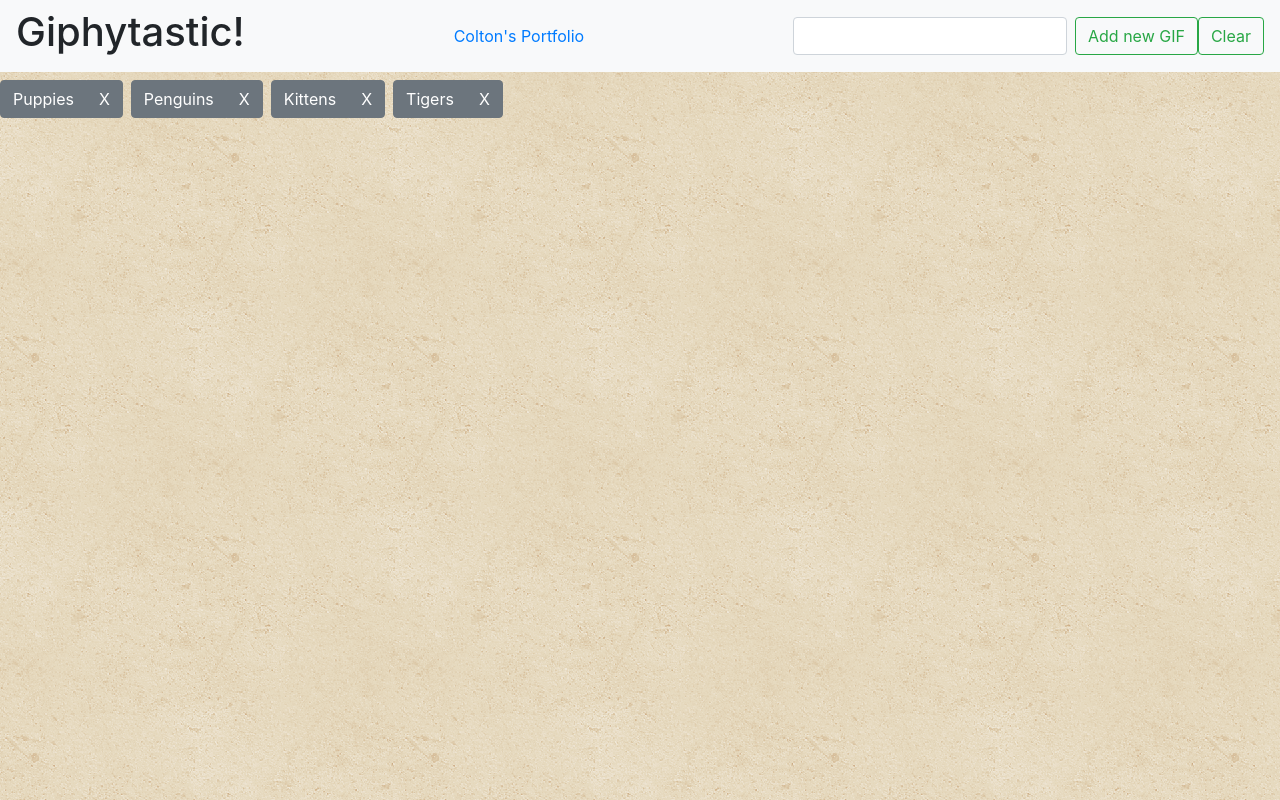
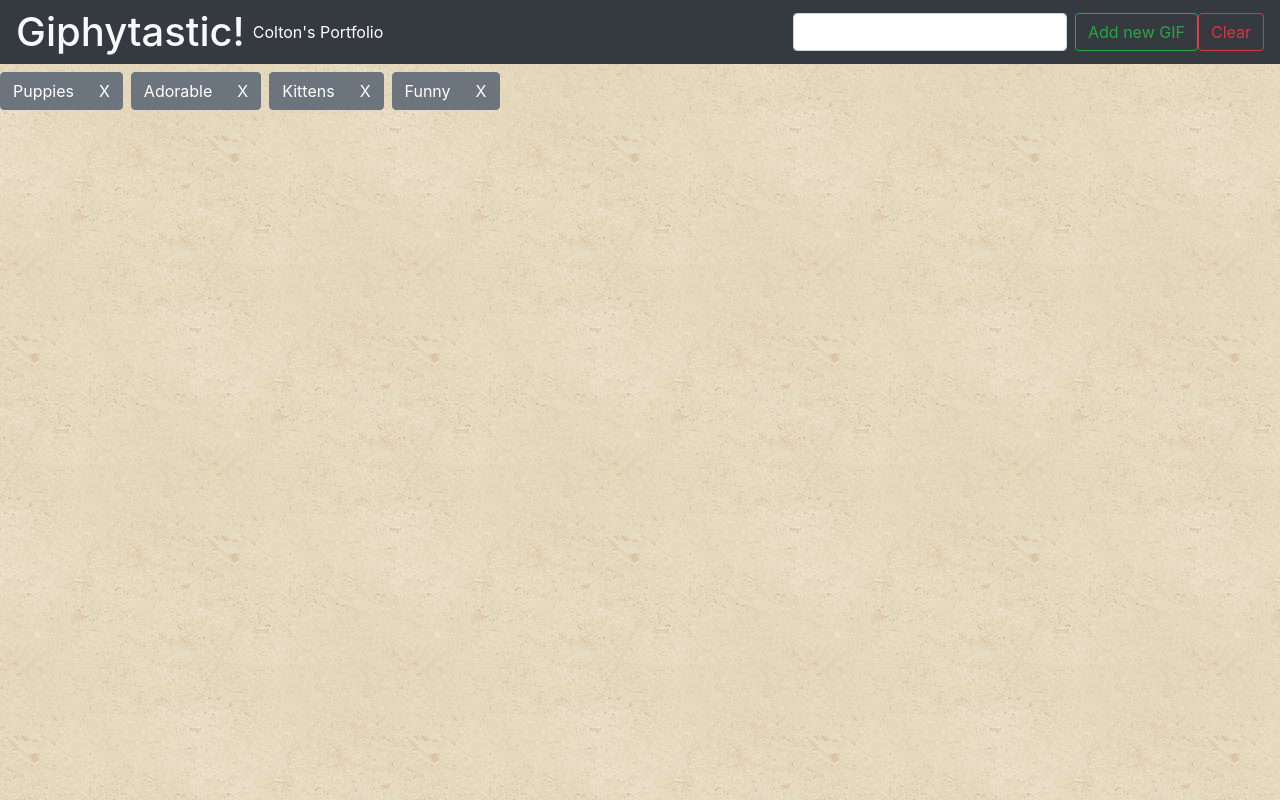
Before and after one commit to Cmoney45/GifTastic, a plain HTML site: page index.html in a window 1280 px wide. Drawn offline with nearby package versions, Linux system fonts and the light colour scheme.

Commit message:
Revert to no favorite button. Cleaned up ui and removed testinglogs

```diff
--- a/assets/javascript/script.js
+++ b/assets/javascript/script.js
@@ -11,7 +11,6 @@ let giphyAPI = {
           $(`#gif-view`).empty()
         }
         giphyAPI.properties.currentSearch = search
-        console.log(search);
           const queryURL = `https://api.giphy.com/v1/gifs/search?api_key=ET5w0OlR0mOjSbTget1iYZ31ELsPmcV8&q=${search}&limit=${giphyAPI.properties.currentSearchCount}`;
           // Create promise on queryURL
       $.ajax({
@@ -43,10 +42,10 @@ let giphyAPI = {
               const paraRow = $(`<div class="col-6">`)
               //create const for the buttons to include
               const downloadButton = $(`<a download href=${results[i].images.fixed_height.url}><i class="fas fa-download">`)
-              const favoritesButton =$(`<button class="favorite" data-index="${i}"><i class="far fa-star">`)
+              // const favoritesButton =$(`<button class="favorite" data-index="${i}"><i class="far fa-star">`)
               // append buttons to the button half of the row
               buttonsRow.append(downloadButton)
-              buttonsRow.append(favoritesButton)
+              // buttonsRow.append(favoritesButton)
               // append the rating paragraph to the para row
               paraRow.append(paraRating)
               // Append them both to the "text row"
@@ -70,7 +69,6 @@ let giphyAPI = {
               $("#gif-view").prepend(gifDiv);
             }
           }
-          console.log(response)
         });
     },
     renderButtons: function() {
@@ -100,17 +98,14 @@ let giphyAPI = {
     gifState: function() {
       // The attr jQuery method allows us to get or set the value of any attribute on our HTML element
       let state = $(this).attr("data-state");
-      console.log(state);
       // If the clicked image's state is still, update its src attribute to what its data-animate value is.
       // Then, set the image's data-state to animate
       // Else set src to the data-still value
       if (state === "still") {
         $(this).attr("src", $(this).attr("data-animate"));
-        console.log($(this).attr("data-animate"))
         $(this).attr("data-state", "animate");
       } else {
         $(this).attr("src", $(this).attr("data-still"));
-        console.log($(this).attr("data-still"))
         $(this).attr("data-state", "still");
       }
     },
@@ -154,7 +149,7 @@ let giphyAPI = {
     currentSearch: "",
     currentSearchCount: "",
   },
-  gifsArray: ["Puppies", "Penguins", "Kittens", "Tigers"],
+  gifsArray: ["Puppies", "Adorable", "Kittens", "Funny"],
   favorites: [],
 }
 
--- a/index.html
+++ b/index.html
@@ -4,26 +4,33 @@
     <meta charset="UTF-8">
     <meta name="viewport" content="width=device-width, initial-scale=1.0">
     <meta http-equiv="X-UA-Compatible" content="ie=edge">
-    <title>GifTastics</title>
+    <title>Giphytastic</title>
 
     <link rel="stylesheet" href="https://use.fontawesome.com/releases/v5.2.0/css/all.css" integrity="sha384-hWVjflwFxL6sNzntih27bfxkr27PmbbK/iSvJ+a4+0owXq79v+lsFkW54bOGbiDQ" crossorigin="anonymous">
     <link rel="stylesheet" href="https://stackpath.bootstrapcdn.com/bootstrap/4.1.3/css/bootstrap.min.css" integrity="sha384-MCw98/SFnGE8fJT3GXwEOngsV7Zt27NXFoaoApmYm81iuXoPkFOJwJ8ERdknLPMO" crossorigin="anonymous">
     <link rel="stylesheet" href="assets/css/style.css">
 </head>
 <body>
-<nav class="navbar navbar-light bg-light mycss-nav">
-    <h1>Giphytastic!</h1>
-    <ul class="nav">
-        <li class="nav-item">
-            <a class="nav-link active" href="https://cmoney45.github.io/portfolio.html">Colton's Portfolio</a>
+<!-- Nav Bar -->
+    <nav class="navbar navbar-expand-lg navbar-dark bg-dark">
+        <span class="mb-0 h1 text-light">Giphytastic!</span>
+        <button class="navbar-toggler" type="button" data-toggle="collapse" data-target="#navbarTogglerDemo02" aria-controls="navbarTogglerDemo02" aria-expanded="false" aria-label="Toggle navigation">
+          <span class="navbar-toggler-icon"></span>
+        </button>
+        <div class="collapse navbar-collapse" id="navbarTogglerDemo02">
+          <ul class="navbar-nav mr-auto mt-2 mt-lg-0">
+            <li class="nav-item active">
+              <a class="nav-link" href="https://cmoney45.github.io/portfolio.html">Colton's Portfolio</a>
             </li>
           </ul>
-    <form id="gif-form" class="form-inline">
+          <form id="gif-form" class="form-inline my-2 my-lg-0">
             <input class="form-control mr-sm-2" id="gif-input" type="text">
             <button class="btn btn-outline-success my-2 my-sm-0" id="add-gif" type="submit">Add new GIF</button>
-        <button class="btn btn-outline-success my-2 my-sm-0" id="clear-Gifs">Clear</button>
+            <button class="btn btn-outline-danger my-2 my-sm-0" id="clear-Gifs">Clear</button>
           </form>
+        </div>
       </nav>
+
 <!-- Rendered Buttons will get Dumped Here  -->
     <div class="row m-0">
         <div class="col p-0">
```
Lines whose indentation alone changed are shown as unchanged.
